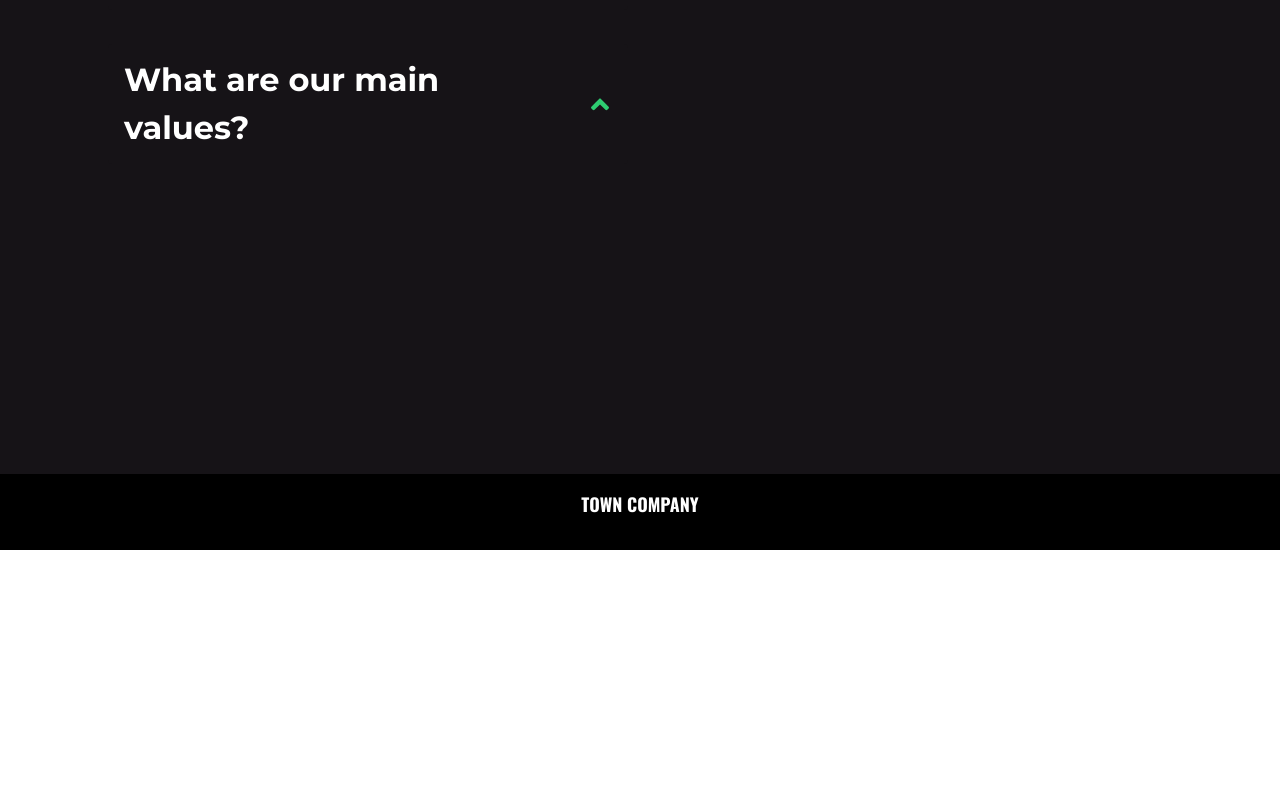
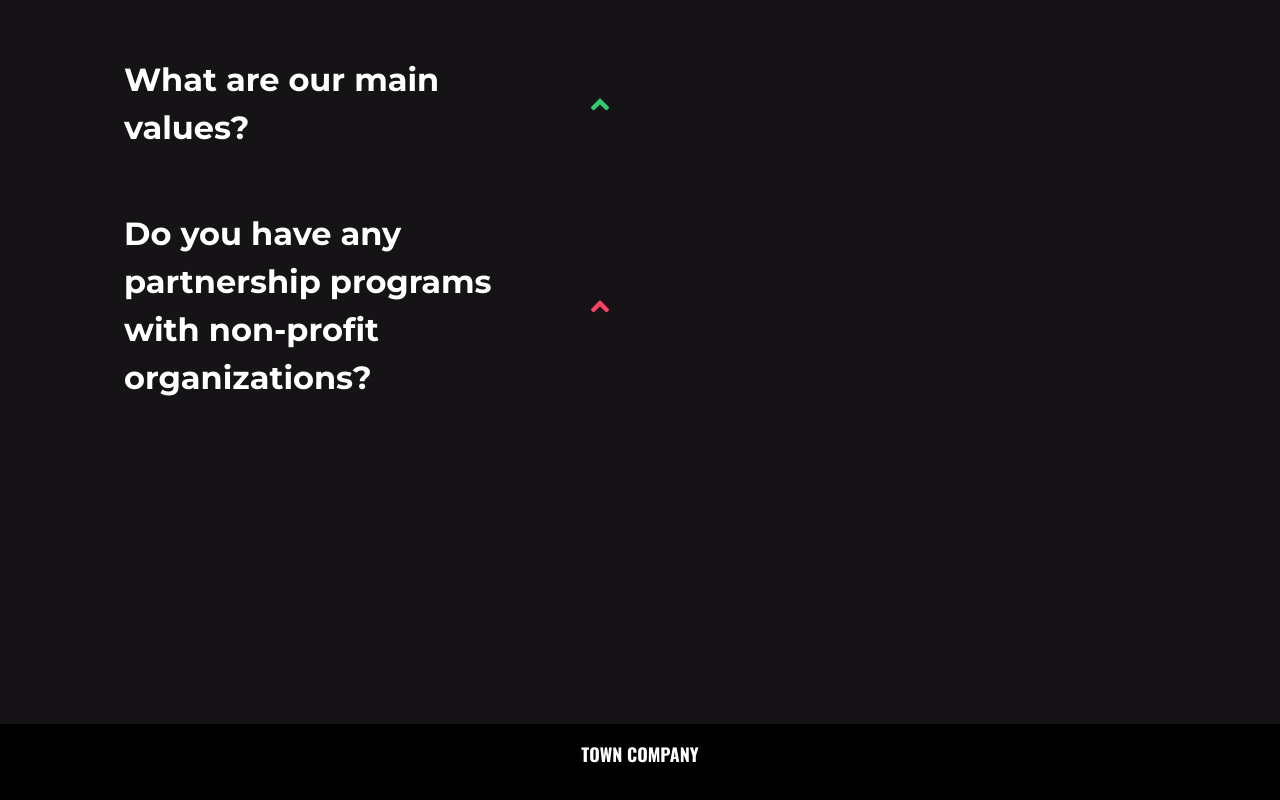
Before and after one commit to math77/town, a React (Create React App) app: page /about in a window 1280 px wide. Shown: the part 1676-2476 px from the top of the page. Before the commit the page ends 2226 px from the top, so only its background shows below. Built offline with nearby package versions, Linux system fonts and the light colour scheme.

Commit message:
new question in faq

```diff
--- a/src/AboutUs.js
+++ b/src/AboutUs.js
@@ -123,6 +123,26 @@ class AboutUs extends React.Component {
               <li>Mutual Support</li>
             </ul>
           </Accordion>
+          <Accordion title="Do you have any partnership programs with non-profit organizations?" color="#ff4365">
+            <p>
+              Yes, Yes, Yes!
+            </p>
+            <p>
+              We believe that non-profit organizations are essential in building a better city that offers
+              everything for everyone. So, if you lead or represent a non-profit organization
+              in any of the areas listed below, please send us an email at the address below
+              with the title: PARTNERSHIP WITH A NON-PROFIT ORGANIZATION.
+            </p>
+            <ul>
+              <li>Civic engagement</li>
+              <li>Teaching digital skills (coding, use of basic tools, internet use, and more)</li>
+              <li>Teaching digital rights (personal privacy, security in the digital world, and more)</li>
+              <li>Teaching sustainable practices in everyday life</li>
+            </ul>
+            <p>Email address: <span style={{ color: '#ff4365' }}>talktowncompany@gmail.com</span></p>
+            <p></p>
+            <p>Note: We will soon open for other types of non-profit organizations.</p>
+          </Accordion>
         </section>
         <footer className="footer" style={{ backgroundColor: '#000000', padding: '20px' }}>
           <div className="content has-text-centered">
--- a/src/App.js
+++ b/src/App.js
@@ -37,7 +37,7 @@ function App() {
           <h1 className="Big-text">City</h1>
         </div>
         <div className="has-text-centered" id="explain-1">
-          <p className="is-size-5">It is the time to make cities what we want them to be.</p>
+          <p className="is-size-5">Citizen-led collaborative cities.</p>
         </div>
       </section>
       <section className="section is-small" id="back-video">
@@ -66,9 +66,8 @@ function App() {
           <div style={{ display: 'flex' }}>
             <div>
               <p style={{ fontSize: '1.6rem', textAlign: 'justify' }}>
-                We are a world-based company that believes that every city can offer
-                everything to everyone, as long as created and constantly
-                improved by everyone.
+                We are a globally based company that believes that every city can offer everything
+                to everyone, as long as it is created and constantly improved by everyone.
               </p>
             </div>
             <div id="content-who">
```
